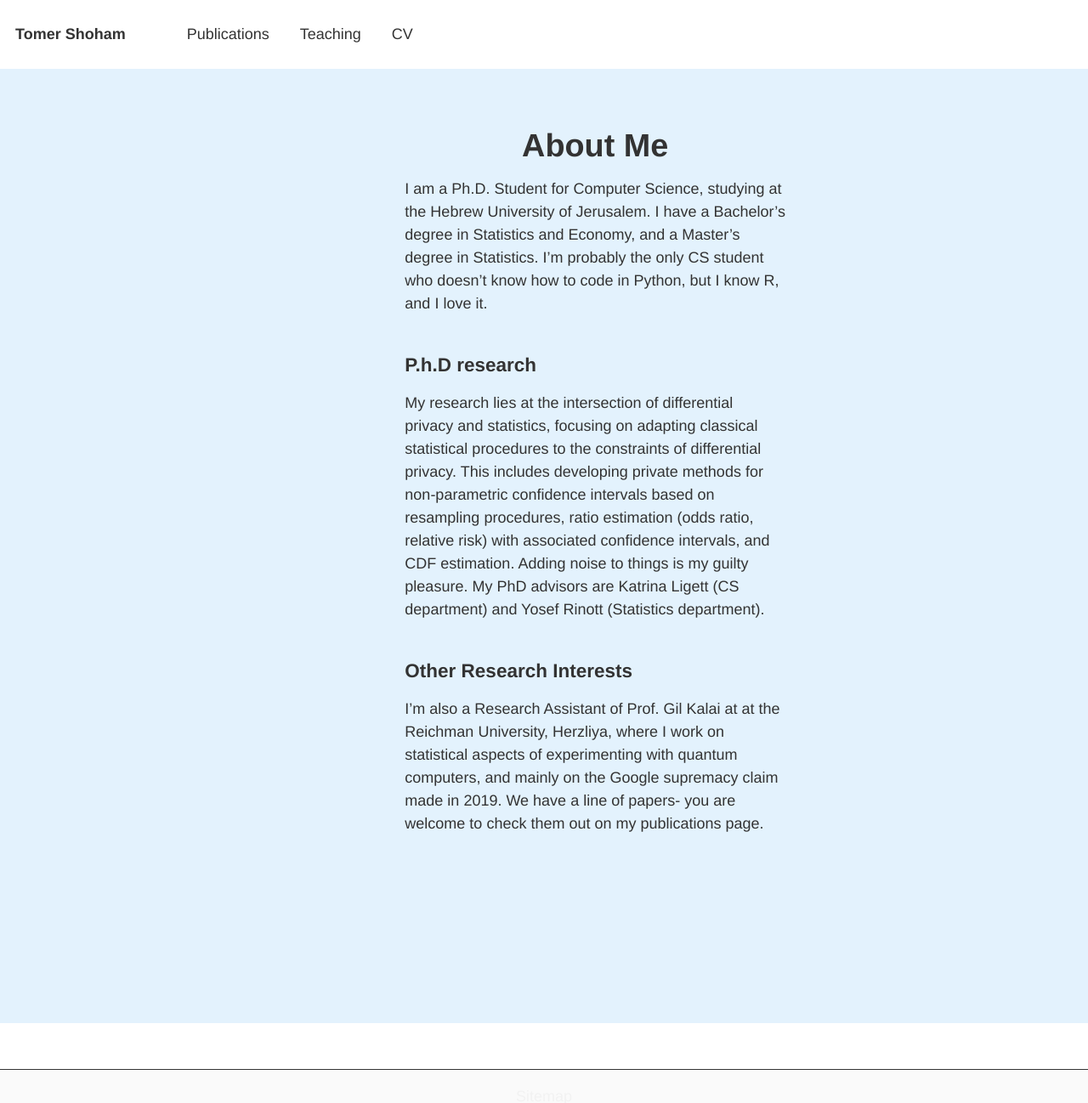
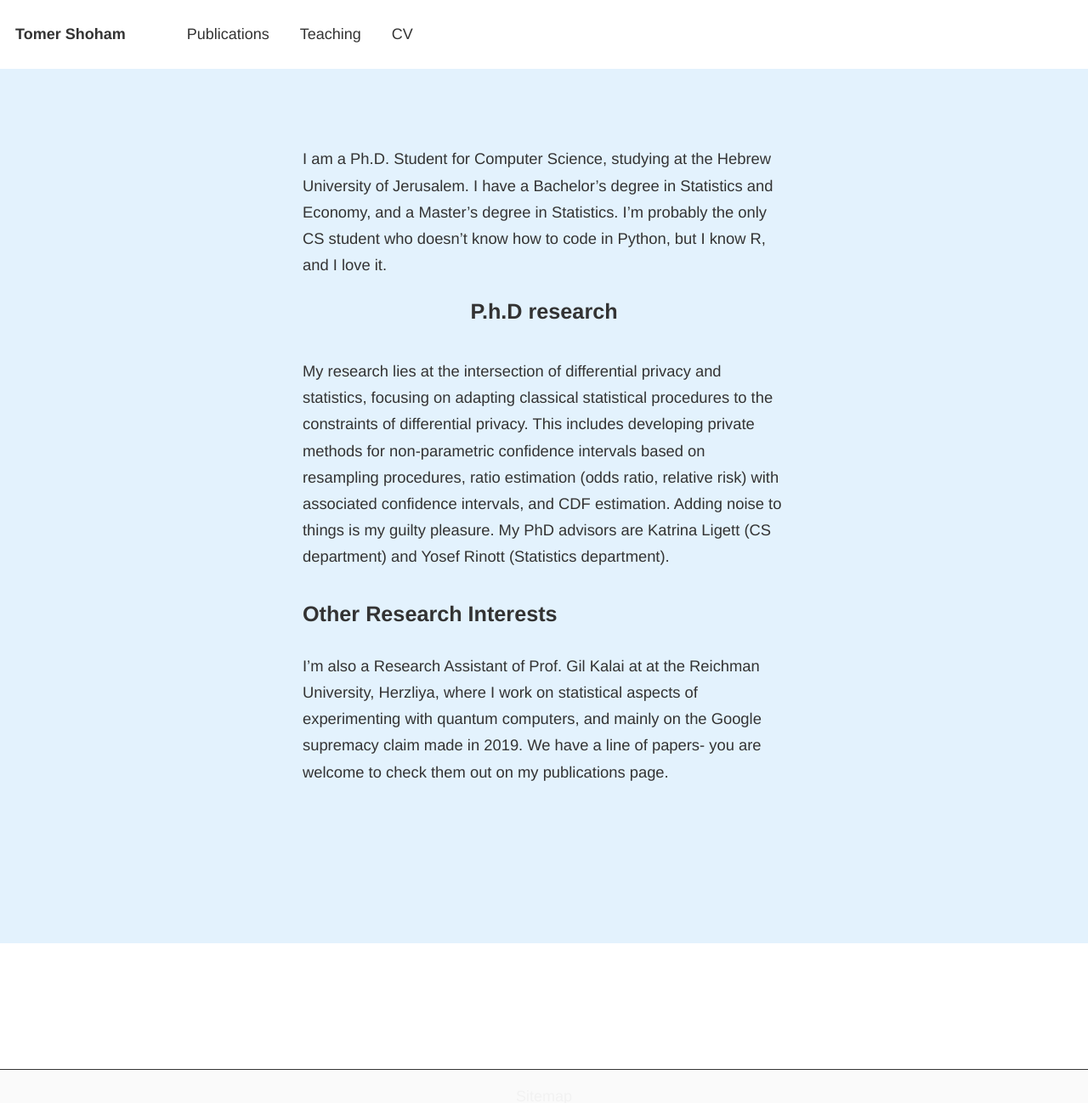
Before and after one commit to TomerShoham1/TomerShoham1.github.io, a Jekyll site: the page built from _pages/about.md, in a window 1280 px wide and 1359 px high. Shown: the top 1298 px of the window at 85% size. Built offline with Jekyll 4.4.1, drawn with Linux system fonts in a browser that asks for light colours; a script that is not in the unit is left out.

Commit message:
publi new row

```diff
--- a/_layouts/default.html
+++ b/_layouts/default.html
@@ -5,14 +5,13 @@
 {% include base_path %}
 
 <!doctype html>
-<html lang="{{ site.locale | slice: 0,2 }}" class="no-js"{% if site.site_theme == "dark" %} data-theme="dark"{% endif %}>
+<html lang="{{ site.locale | slice: 0,2 }}" class="no-js">
   <head>
     {% include head.html %}
     {% include head/custom.html %}
   </head>
 
   <body>
-
     {% include browser-upgrade.html %}
     {% include masthead.html %}
 
@@ -24,7 +23,7 @@
         {{ content }}
       </main>
       <div class="right-column">
-        <!-- This column is intentionally left empty -->
+        <!-- Intentionally empty -->
       </div>
     </div>
 
@@ -36,6 +35,5 @@
     </div>
 
     {% include scripts.html %}
-
   </body>
 </html>
--- a/_layouts/single.html
+++ b/_layouts/single.html
@@ -2,19 +2,14 @@
 layout: default
 ---
 
-<article class="page" itemscope itemtype="http://schema.org/CreativeWork">
-  {% if page.title %}<meta itemprop="headline" content="{{ page.title | markdownify | strip_html | strip_newlines | escape_once }}">{% endif %}
-  {% if page.excerpt %}<meta itemprop="description" content="{{ page.excerpt | markdownify | strip_html | strip_newlines | escape_once }}">{% endif %}
+<article class="page">
+  {% if page.title and page.title != "About Me" %}
+    <header>
+      <h1 class="page__title">{{ page.title | markdownify | remove: "<p>" | remove: "</p>" }}</h1>
+    </header>
+  {% endif %}
 
-  <div class="page__inner-wrap">
-    {% if page.title %}
-      <header>
-        <h1 class="page__title" itemprop="headline">{{ page.title | markdownify | remove: "<p>" | remove: "</p>" }}</h1>
-      </header>
-    {% endif %}
-
-    <section class="page__content" itemprop="text">
-      {{ content }}
-    </section>
-  </div>
+  <section class="page__content">
+    {{ content }}
+  </section>
 </article>
--- a/_pages/about.md
+++ b/_pages/about.md
@@ -1,11 +1,7 @@
 ---
 permalink: /
-layout: archive
+layout: single
 title: "About Me"
-author_profile: false
-redirect_from:
-  - /about/
-  - /about.html
 ---
 
 I am a Ph.D. Student for Computer Science, studying at the Hebrew University of Jerusalem. I have a Bachelor's degree in Statistics and Economy, and a Master's degree in Statistics. I'm probably the only CS student who doesn't know how to code in Python, but I know R, and I love it.
--- a/_sass/layout/_publications.scss
+++ b/_sass/layout/_publications.scss
@@ -1,18 +1,27 @@
+/*
+  Publication Year Heading
+*/
 .publication-year {
+  margin-top: 2rem;
   margin-bottom: 1rem;
-  border-bottom: 2px solid #eee;
+  border-bottom: 1px solid #ddd;
   padding-bottom: 0.5rem;
+  font-size: 1.5rem;
+  font-weight: bold;
 }
 
+/*
+  Container for a single publication entry
+*/
 .publication-item {
-  padding-bottom: 2rem; /* Add padding to the bottom of the item */
-  border-bottom: 1px solid #ddd; /* Add a solid line at the bottom */
-  margin-bottom: 2rem; /* Add margin to the bottom of the item */
+  padding-bottom: 1.5rem; /* Space before the separator */
+  margin-bottom: 1.5rem;  /* Space after the separator */
+  border-bottom: 1px solid #eee; /* The separator line */
 }
 
 /*
   This is a highly specific rule to override any conflicting theme styles.
-  It forces each direct child div of .publication-details to be a block
+  It forces each direct child of .publication-details to be a block
   with a bottom margin, creating the required new lines and spacing.
 */
 .publication-details > div {
```
